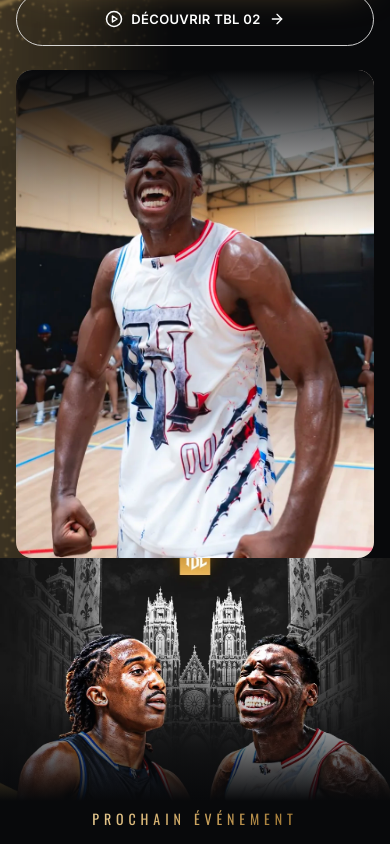
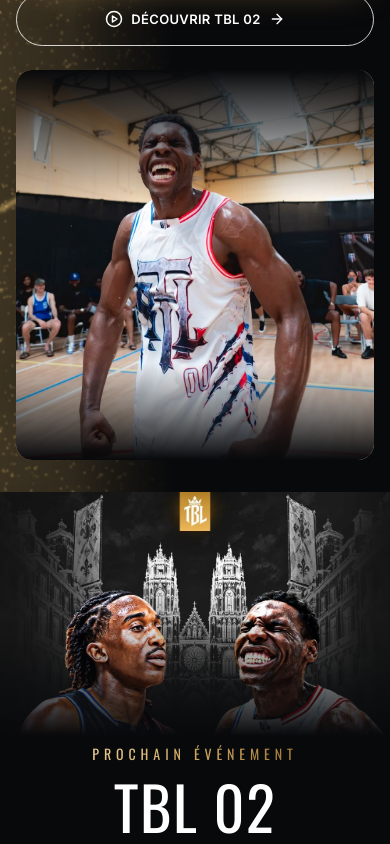
Before and after one commit to DamienRichardII/TBL, a Next.js app: page / in a window 390 px wide. Shown: the part 597-1441 px from the top of the page. Built offline with nearby package versions, Linux system fonts and the light colour scheme; no server answers; the database is empty.

Commit message:
Mobile hero + Game 4 ordre des noms

```diff
--- a/src/components/Home.tsx
+++ b/src/components/Home.tsx
@@ -74,9 +74,10 @@
           </div>
         </div>
       </div>
-      <div className="relative mx-4 mb-0 h-[min(125vw,560px)] overflow-hidden rounded-2xl lg:hidden">
-        <Image src="/img/hero-bg.webp" alt="Samuel, joueur TBL" fill priority sizes="100vw" className="object-cover object-[50%_30%] saturate-[1.2]" />
+      <div className="relative mx-4 mb-8 h-[min(100vw,440px)] overflow-hidden rounded-2xl lg:hidden">
+        <Image src="/img/hero-bg.webp" alt="Samuel, joueur TBL" fill priority sizes="100vw" className="object-cover object-[50%_28%] saturate-[1.2]" />
         <div className="absolute inset-x-0 top-0 h-1/3 bg-gradient-to-b from-ink to-transparent" />
+        <div className="absolute inset-x-0 bottom-0 h-1/4 bg-gradient-to-t from-ink to-transparent" />
       </div>
     </section>
   );
@@ -88,12 +89,12 @@
     <section className="relative isolate overflow-hidden bg-ink">
       <div className="mx-auto grid max-w-[1600px] grid-cols-2 lg:grid-cols-[1fr_minmax(0,1.15fr)_1fr]">
         <div className="relative aspect-[4/5] overflow-hidden lg:order-1 lg:aspect-auto lg:min-h-[560px]">
-          <div className={`${side} left-0`}><Image src={IMG.posters.samuelKeran} alt="Keran — TBL 02" fill sizes="(min-width:1024px) 60vw, 100vw" className="object-cover object-[50%_9%]" /></div>
+          <div className={`${side} left-0`}><Image src={IMG.posters.samuelKeran} alt="Keran — TBL 02" fill sizes="(min-width:1024px) 60vw, 100vw" className="object-cover object-[50%_0%] lg:object-[50%_9%]" /></div>
           <div className="absolute inset-0 bg-gradient-to-r from-transparent via-transparent to-ink max-lg:hidden" />
           <div className="absolute inset-0 bg-gradient-to-t from-ink via-transparent to-transparent lg:hidden" />
         </div>
         <div className="relative aspect-[4/5] overflow-hidden lg:order-3 lg:aspect-auto lg:min-h-[560px]">
-          <div className={`${side} right-0`}><Image src={IMG.posters.samuelKeran} alt="Samuel — TBL 02" fill sizes="(min-width:1024px) 60vw, 100vw" className="object-cover object-[50%_9%]" /></div>
+          <div className={`${side} right-0`}><Image src={IMG.posters.samuelKeran} alt="Samuel — TBL 02" fill sizes="(min-width:1024px) 60vw, 100vw" className="object-cover object-[50%_0%] lg:object-[50%_9%]" /></div>
           <div className="absolute inset-0 bg-gradient-to-l from-transparent via-transparent to-ink max-lg:hidden" />
           <div className="absolute inset-0 bg-gradient-to-t from-ink via-transparent to-transparent lg:hidden" />
         </div>
--- a/src/data/matches.ts
+++ b/src/data/matches.ts
@@ -6,7 +6,7 @@
   { game: 7, label: "Middleweight", division: "Middleweight", a: "kenny-brown", b: "bryan-pamba", poster: IMG.posters.kennyBryan, posterAlt: "Affiche du match Kenny contre Bryan" },
   { game: 6, label: "Heavyweight", division: "Heavyweight", a: "aurelien", b: "tiegbe-bamba", poster: IMG.posters.tiegbeAurelien, posterAlt: "Affiche du match Tiegbe contre Aurélien" },
   { game: 5, label: "Lightweight", division: "Lightweight", a: "adama", b: "leian", poster: IMG.posters.adamaLeian, posterAlt: "Affiche du match Adama contre Leïan" },
-  { game: 4, label: "Lightweight", division: "Lightweight", a: "yanis", b: "curtis", poster: IMG.posters.curtisYanis, posterAlt: "Affiche du match Curtis contre Yanis" },
+  { game: 4, label: "Lightweight", division: "Lightweight", a: "curtis", b: "yanis", poster: IMG.posters.curtisYanis, posterAlt: "Affiche du match Curtis contre Yanis" },
   { game: 3, label: "Middleweight", division: "Middleweight", a: "dani", b: "matthias", poster: IMG.posters.daniMatthias, posterAlt: "Affiche du match Dani contre Matthias" },
   { game: 2, label: "Tryout Heavyweight", division: "Heavyweight", tryout: true, a: "desmo", b: "chris", poster: IMG.posters.desmoChris, posterAlt: "Affiche du match Desmo contre Chris" },
   { game: 1, label: "Tryout Lightweight", division: "Lightweight", tryout: true, a: "sebastien", b: "imran", poster: IMG.posters.imranSebastien, posterAlt: "Affiche du match Sébastien contre Imran" },
```
Also changed, not shown: 1 other file (tests, documents, lock files or other folders).
